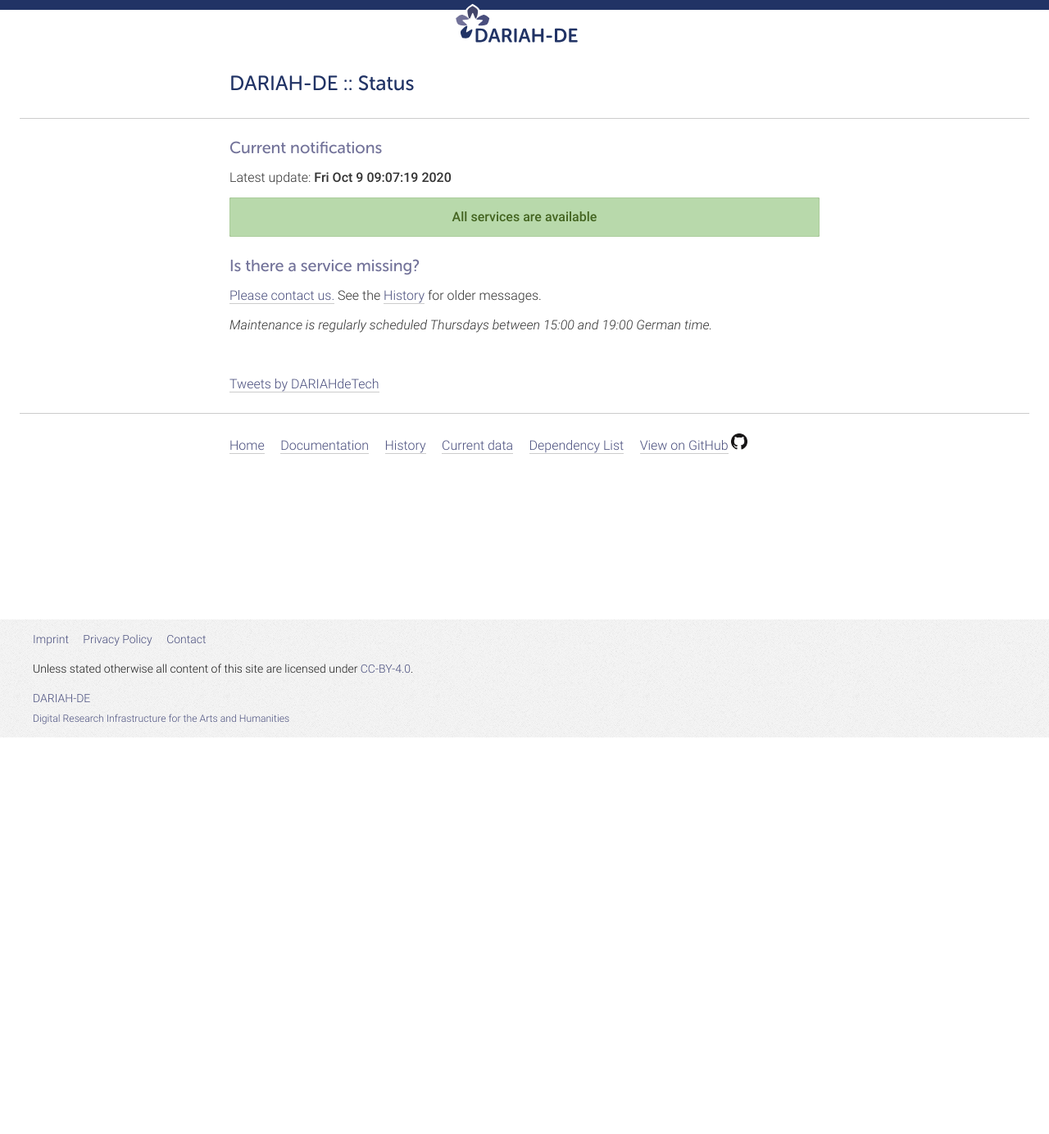
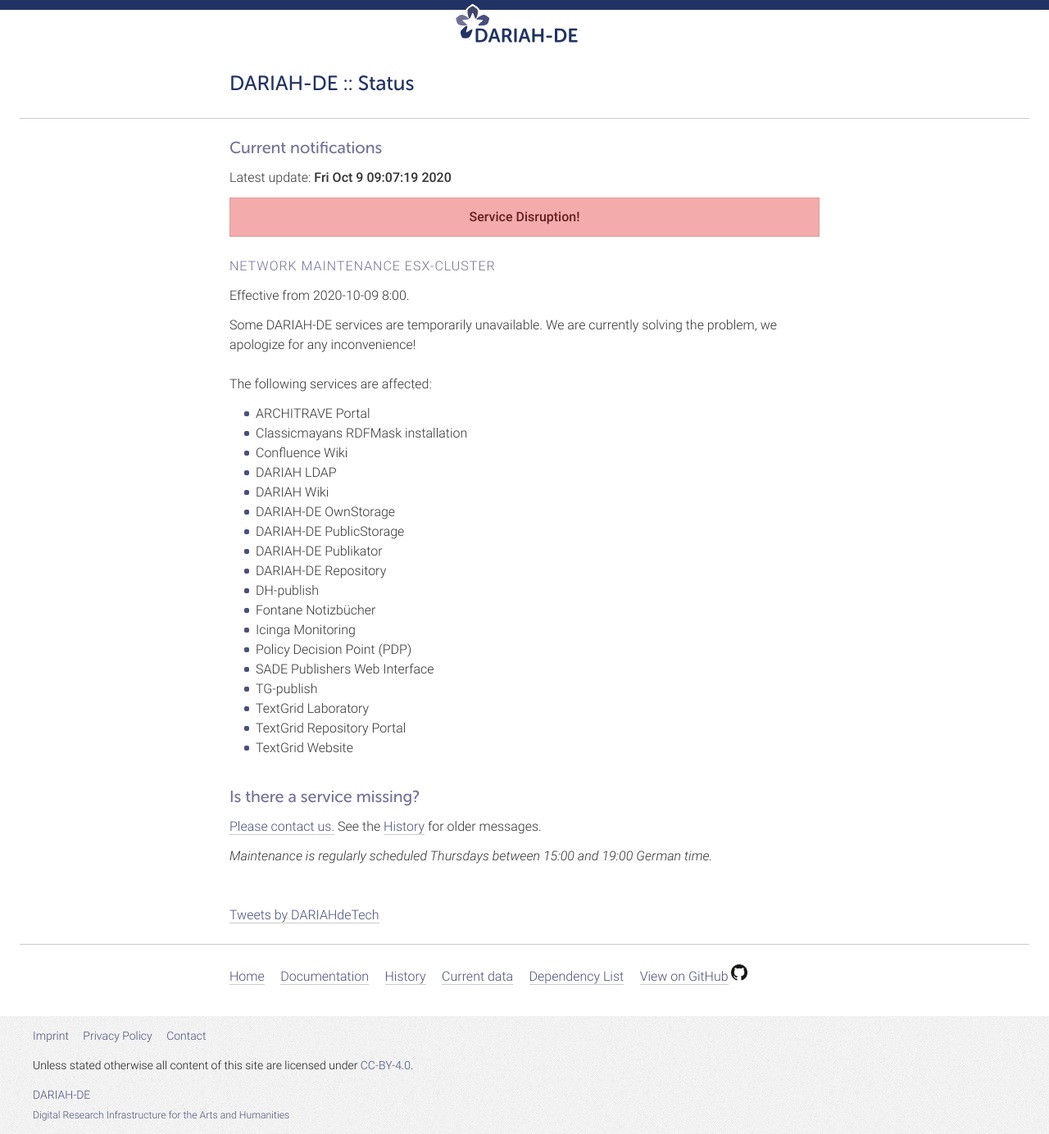
Before and after one commit to DARIAH-DE/status, a Jekyll site: the page built from index.md, in a window 1280 px wide. Shown: the whole page at 82% size. Built offline with Jekyll 4.4.1, drawn with Linux system fonts in a browser that asks for light colours; comment, search, counter and statistics services are not loaded; before the commit the page ends 900 px from its top, so only the background shows below that.

Commit message:
Update outages.yaml

```diff
--- a/_data/outages.yaml
+++ b/_data/outages.yaml
@@ -1,4 +1,10 @@
 ---
+- title: 'Network Maintenance ESX-Cluster'
+  date_start: '2020-10-09 8:00'
+  hide: false
+  description: 'Some DARIAH-DE services are temporarily unavailable. We are currently solving the problem, we apologize for any inconvenience!'
+  affected:
+    - '/infrastructure/gwdg-esx'
 - title: 'Authorization Service of the DARIAH AAI temporarily unavailable'
   date_start: '2020-09-28 11:40'
   date_end:: '2020-10-01 15:43'
```
